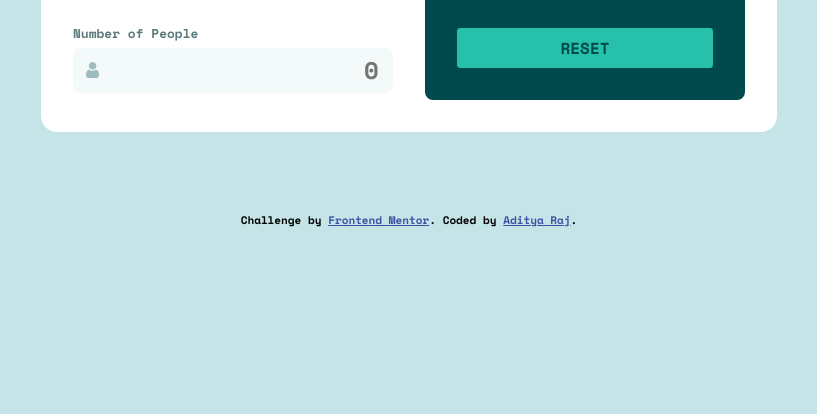
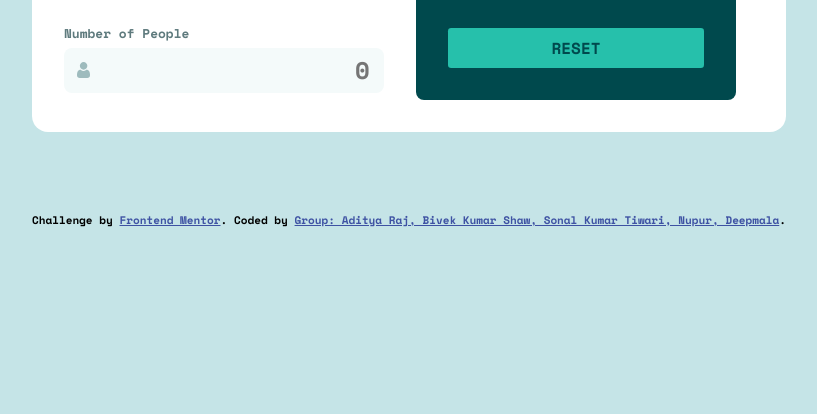
Before and after one commit to AdityaRajput732/calculator, a plain HTML site: page index.html in a window 1280 px wide. Shown: the part 386-800 px from the top of the page, without its empty margins (231-1048 px from the left). Drawn offline with nearby package versions, Linux system fonts and the light colour scheme.

Commit message:
Update index.html

```diff
--- a/index.html
+++ b/index.html
@@ -99,7 +99,7 @@
   </div>
   <div class="attribution">
     Challenge by <a href="https://www.frontendmentor.io?ref=challenge" target="pmork7github.com">Frontend Mentor</a>.
-    Coded by <a href="#">Aditya Raj</a>.
+    Coded by <a href="#">Group: Aditya Raj, Bivek Kumar Shaw, Sonal Kumar Tiwari, Nupur, Deepmala</a>.
   </div>
   <script src="script.js"></script>
   </main>
```
